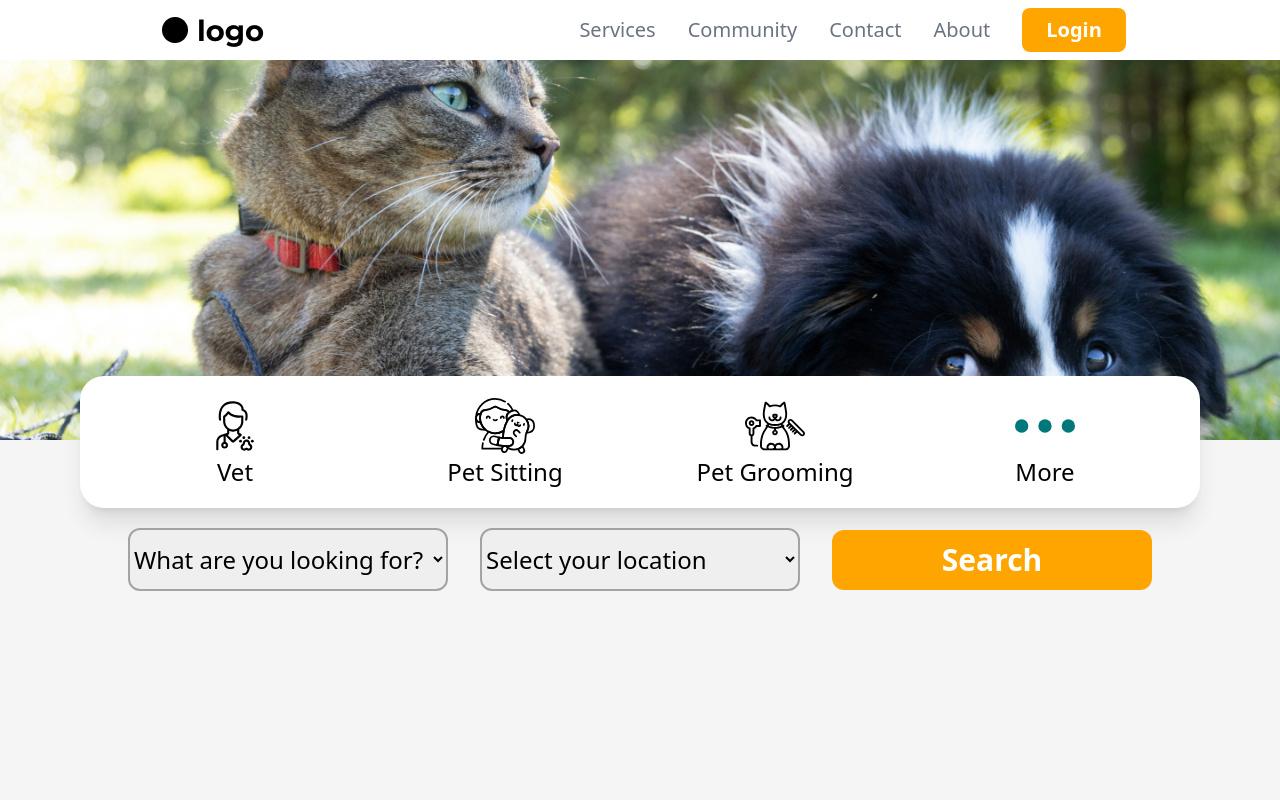
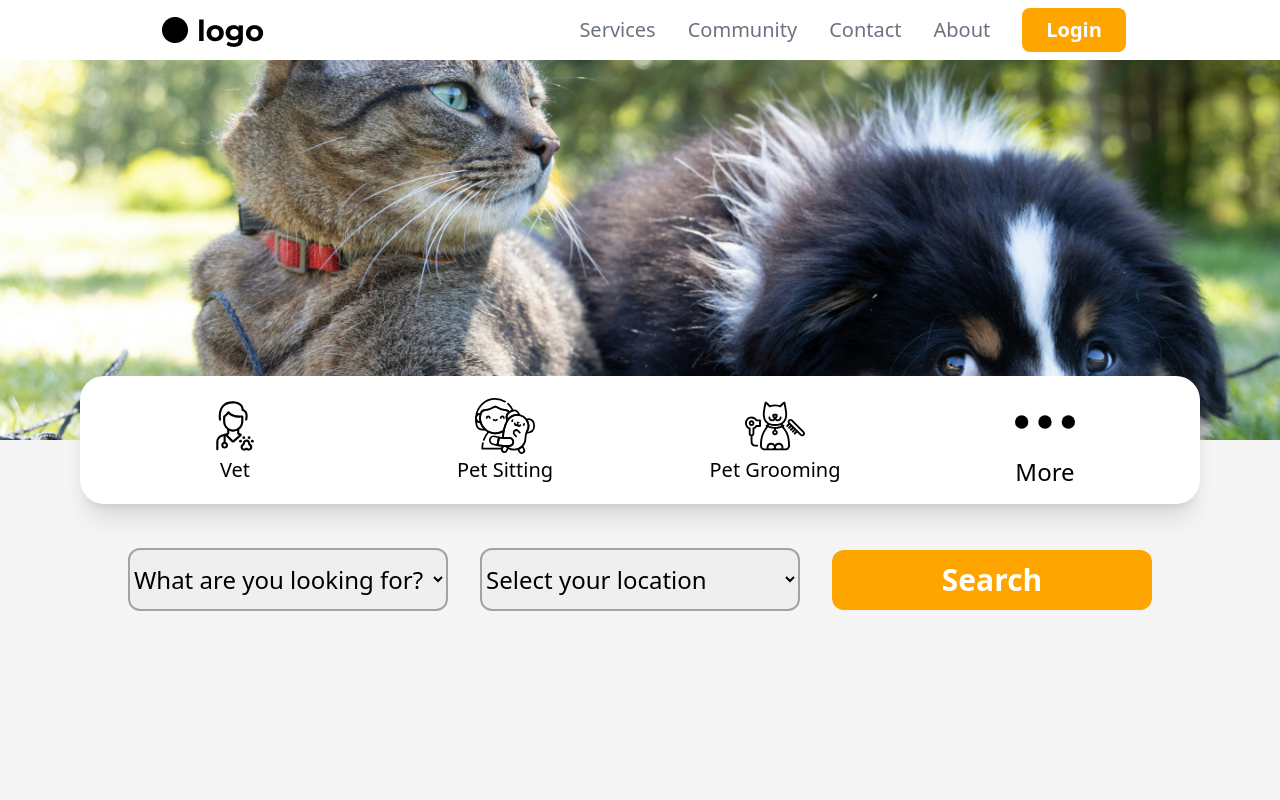
Before and after one commit to AhmedZahran15/Pety---Pet-Care, a React (Vite) app: page / in a window 1280 px wide. Shown: the top 800 px of the page. Built offline with nearby package versions, Linux system fonts and the light colour scheme.

Commit message:
Refactor SVG components and Navbar links

```diff
--- a/src/assets/PetGroomingSvg.jsx
+++ b/src/assets/PetGroomingSvg.jsx
@@ -2,11 +2,11 @@ import PropTypes from "prop-types";
 PetGroomingSvg.propTypes = {
   color: PropTypes.string,
 };
-function PetGroomingSvg({ color = "#000000" }) {
+function PetGroomingSvg({ hover }) {
   return (
     <svg
+      className={`${hover ? "fill-secondary" : ""}`}
       enableBackground="new 0 0 64 64"
-      fill={color}
       height="60"
       viewBox="0 0 64 64"
       width="60"
--- a/src/assets/PetSittingSvg.jsx
+++ b/src/assets/PetSittingSvg.jsx
@@ -2,7 +2,8 @@ import PropTypes from "prop-types";
 PetSittingSvg.propTypes = {
   color: PropTypes.string,
 };
-function PetSittingSvg({ color = "#000000" }) {
+function PetSittingSvg({ hover }) {
+  const color = hover ? "#FFA500" : "#000000";
   return (
     <svg
       xmlns="http://www.w3.org/2000/svg"
@@ -15,7 +16,6 @@ function PetSittingSvg({ color = "#000000" }) {
       viewBox="0 0 682.667 682.667"
       style={{ enableBackground: "new 0 0 512 512" }}
       xmlSpace="preserve"
-      className=""
     >
       <g>
         <defs>
--- a/src/assets/VetSvg.jsx
+++ b/src/assets/VetSvg.jsx
@@ -1,7 +1,7 @@
-function VetSvg({ color = "#000000" }) {
+function VetSvg({ hover }) {
   return (
     <svg
-      fill={color}
+      className={` ${hover ? "fill-secondary" : ""}`}
       enableBackground="new 0 0 56 56"
       height="60"
       viewBox="0 0 56 56"
--- a/src/components/FeaturesBar.jsx
+++ b/src/components/FeaturesBar.jsx
@@ -1,41 +1,65 @@
-import { Link } from "react-router-dom";
+import { Link, useParams } from "react-router-dom";
 import PetSittingSvg from "../assets/PetSittingSvg.jsx";
 import VetSvg from "../assets/VetSvg.jsx";
 import PetGroomingSvg from "../assets/PetGroomingSvg.jsx";
 import PropTypes from "prop-types";
+import { useState } from "react";
 const FeaturesBar = ({ imgSrc }) => {
+  const { role } = useParams();
+  const [petSittingHover, setPetSittingHover] = useState(role === "petSitter");
+  const [petGroomingHover, setPetGroomingHover] = useState(
+    role === "petGroomer",
+  );
+  const [vetHover, setVetHover] = useState(role === "vet");
+  const [moreHover, setMoreHover] = useState(false);
   return (
     <>
-      <img src={imgSrc} alt="Header" className="w-full  bg-contain" />
-      <div className="mx-20 -mt-16 grid grid-cols-2 items-center rounded-3xl  bg-white px-5  shadow-xl   md:grid-cols-4">
+      <img src={imgSrc} alt="Header image" className="w-full  bg-contain" />
+      <div className="mx-20 -mt-16 grid grid-cols-2 items-center rounded-3xl bg-white px-5 py-4  shadow-xl  md:grid-cols-4">
         <Link
-          to="/"
-          className=" flex h-32 flex-col items-center justify-center  "
+          to="/services/vet"
+          onMouseEnter={() => setVetHover(true)}
+          onMouseLeave={() => (role != "vet" ? setVetHover(false) : null)}
+          className={`mx-auto flex h-24 w-36 flex-col items-center justify-center rounded-lg px-12 ${vetHover ? "bg-gray-100" : ""}  `}
         >
-          <VetSvg />
-          <p className="text-center text-2xl  text-black transition-all duration-300 hover:text-teal-900 sm:text-center ">
+          <VetSvg hover={vetHover} />
+          <p
+            className={`text-center text-xl ${vetHover ? "text-secondary" : ""} `}
+          >
             Vet
           </p>
         </Link>
         <Link
-          to="/"
-          className=" flex h-32 flex-col items-center justify-center"
+          to="/services/petSitter"
+          onMouseEnter={() => setPetSittingHover(true)}
+          onMouseLeave={() => setPetSittingHover(false)}
+          className="mx-auto flex h-24 w-36 flex-col items-center justify-center rounded-lg hover:bg-gray-100"
         >
-          <PetSittingSvg />
-          <p className="text-center text-2xl text-black transition-all duration-300 hover:text-slate-700 sm:text-center">
+          <PetSittingSvg hover={petSittingHover} />
+          <p
+            className={`text-center text-xl text-black ${petSittingHover ? "text-secondary" : ""}`}
+          >
             Pet Sitting
           </p>
         </Link>
         <Link
-          to="/"
-          className=" flex h-32 flex-col items-center justify-center"
+          to="/services/petGroomer"
+          onMouseEnter={() => setPetGroomingHover(true)}
+          onMouseLeave={() => setPetGroomingHover(false)}
+          className="mx-auto flex h-24 w-36 flex-col items-center justify-center rounded-lg hover:bg-gray-100"
         >
-          <PetGroomingSvg />
-          <p className="text-center text-2xl  text-black transition-all duration-300 hover:text-amber-600 sm:text-center">
+          <PetGroomingSvg hover={petGroomingHover} />
+          <p
+            className={`text-center text-xl ${petGroomingHover ? "text-secondary" : ""}`}
+          >
             Pet Grooming
           </p>
         </Link>
-        <div className="flex h-full cursor-pointer flex-col items-center justify-between py-5">
+        <div
+          className="mx-auto flex h-24 w-36 cursor-pointer flex-col items-center justify-between rounded-lg  hover:bg-gray-100"
+          onMouseEnter={() => setMoreHover(true)}
+          onMouseLeave={() => setMoreHover(false)}
+        >
           <svg
             width="60"
             height="60"
@@ -44,12 +68,32 @@ const FeaturesBar = ({ imgSrc }) => {
             xmlns="http://www.w3.org/2000/svg"
           >
             <g id="more">
-              <circle id="Ellipse 11" cx="6" cy="6" r="6" fill="#00777B" />
-              <circle id="Ellipse 12" cx="27" cy="6" r="6" fill="#00777B" />
-              <circle id="Ellipse 13" cx="48" cy="6" r="6" fill="#00777B" />
+              <circle
+                id="Ellipse 11"
+                cx="6"
+                cy="6"
+                r="6"
+                fill={moreHover ? "#FFA500" : "black"}
+              />
+              <circle
+                id="Ellipse 12"
+                cx="27"
+                cy="6"
+                r="6"
+                fill={moreHover ? "#FFA500" : "black"}
+              />
+              <circle
+                id="Ellipse 13"
+                cx="48"
+                cy="6"
+                r="6"
+                fill={moreHover ? "#FFA500" : "black"}
+              />
             </g>
           </svg>
-          <p className="text-center text-2xl  text-black transition-all  duration-300 hover:text-teal-800 sm:text-center">
+          <p
+            className={`text-center text-2xl  text-black sm:text-center ${moreHover ? "text-secondary" : ""}`}
+          >
             More
           </p>
         </div>
--- a/src/components/Navbar.jsx
+++ b/src/components/Navbar.jsx
@@ -19,7 +19,7 @@ const Navbar = () => {
         <div className="flex flex-row justify-between gap-8">
           <ul className="hidden items-center justify-center gap-8 md:flex">
             <li className=" Medium text-xl font-normal text-gray-500 transition-all  duration-300  hover:text-black">
-              <Link to="services">Services</Link>
+              <Link to="services/vet">Services</Link>
             </li>
             <li className="Medium gap-2.5 text-xl font-normal text-gray-500  transition-all  duration-300  hover:text-black">
               <Link to="#">Community</Link>
--- a/src/components/Search.jsx
+++ b/src/components/Search.jsx
@@ -1,8 +1,8 @@
 const Search = () => {
   return (
-    <div className="flex flex-col lg:px-32 sm:px-30 px-20 ">
-      <div className="mt-5 mb-16 flex w-full flex-col items-center gap-8  lg:flex-row">
-        <select className="focus:border-secondary cursor-pointer rounded-xl border-2 border-neutral-400 w-full  py-3 basis-1/3 text-left text-2xl ">
+    <div className="sm:px-30 mt-6 flex flex-col px-20 lg:px-32">
+      <div className="mb-16 mt-5 flex w-full flex-col items-center gap-8  lg:flex-row">
+        <select className="w-full basis-1/3 cursor-pointer rounded-xl border-2 border-neutral-400  py-3 text-left text-2xl focus:border-secondary ">
           <option className="hidden text-xl font-normal text-neutral-500">
             What are you looking for?
           </option>
@@ -14,12 +14,12 @@ const Search = () => {
             Pet Grooming
           </option>
         </select>
-        <select className="w-full  focus:border-secondary cursor-pointer rounded-xl border-2 border-neutral-400 basis-1/3 py-3  text-left text-2xl ">
+        <select className="w-full  basis-1/3 cursor-pointer rounded-xl border-2 border-neutral-400 py-3 text-left  text-2xl focus:border-secondary ">
           <option className="text-xl font-normal text-neutral-500">
             Select your location
           </option>
         </select>
-        <button className="w-full rounded-xl  bg-secondary hover:bg-amber-500 basis-1/3 py-3 text-center text-3xl font-bold text-white ">
+        <button className="w-full basis-1/3  rounded-xl bg-secondary py-3 text-center text-3xl font-bold text-white hover:bg-amber-500 ">
           Search
         </button>
       </div>
```
